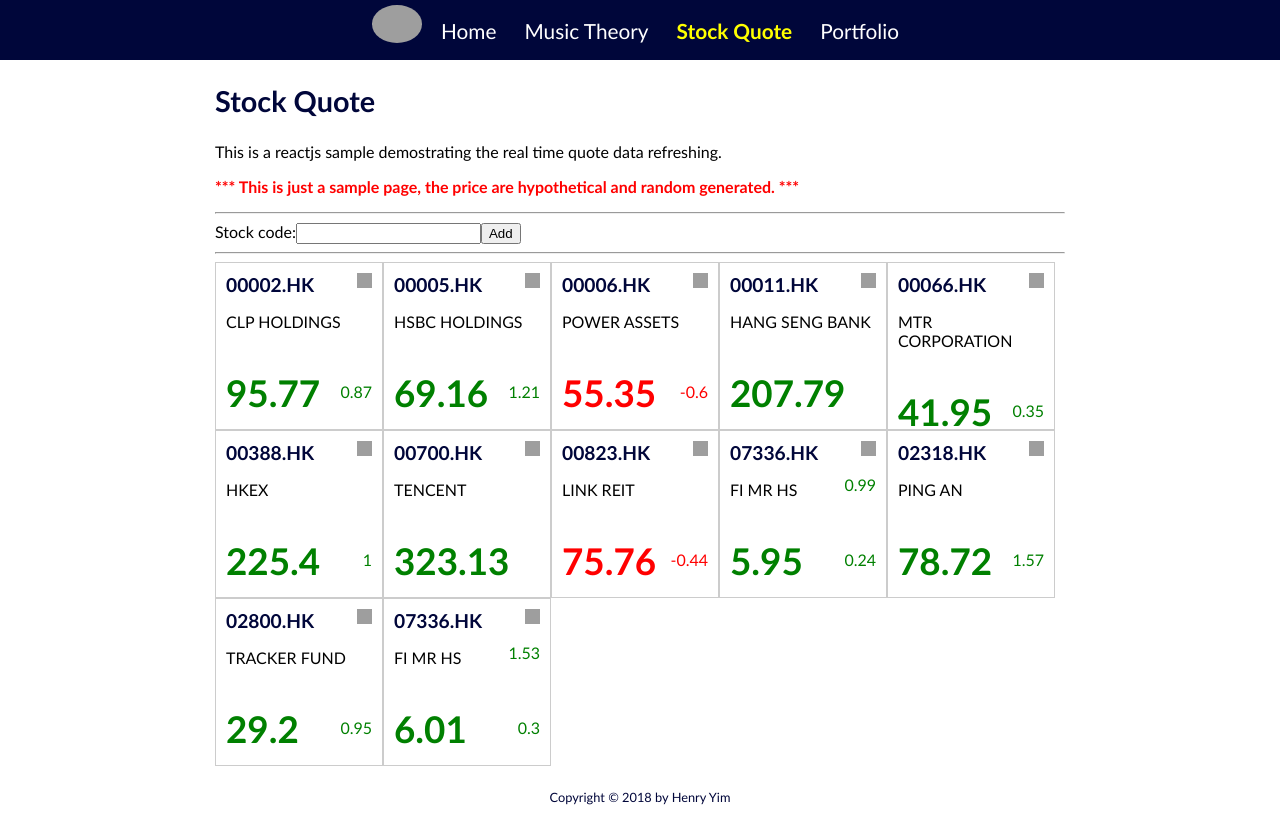
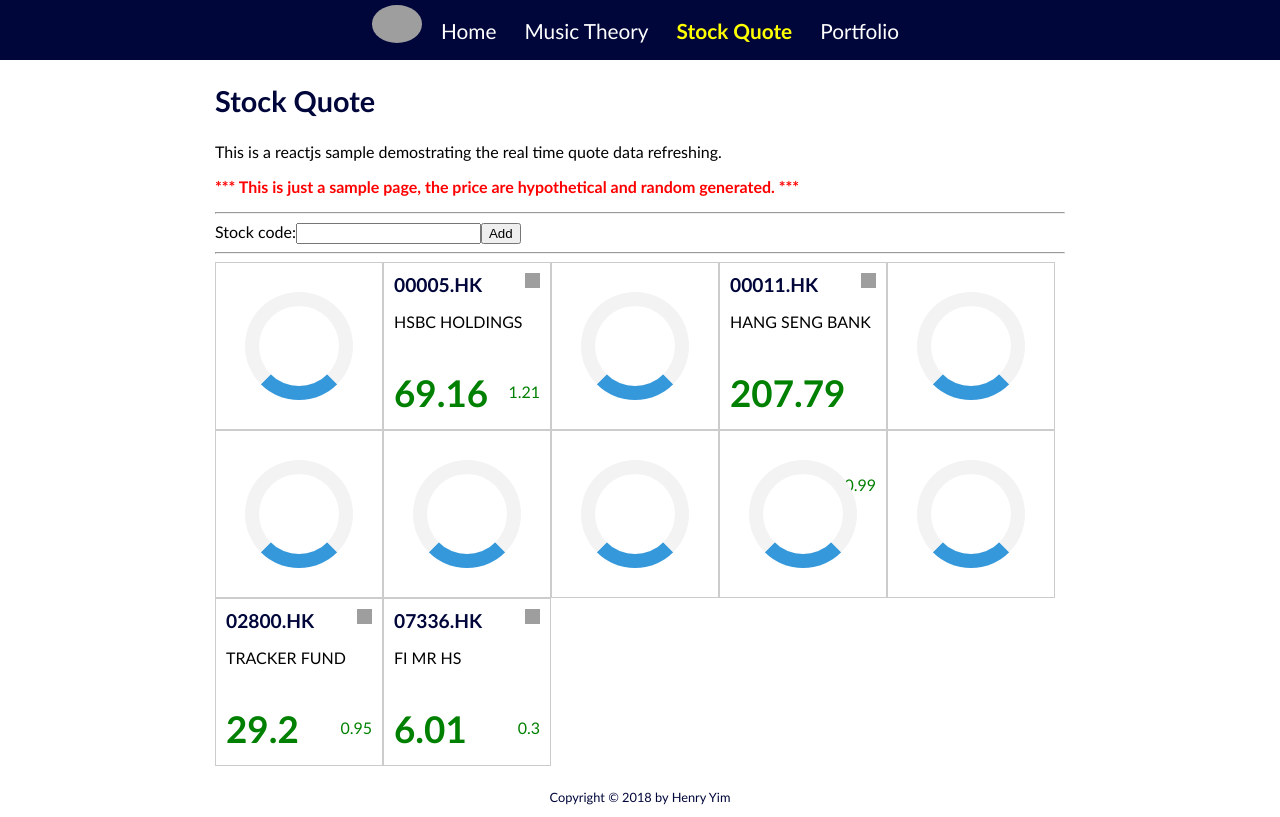
Before and after one commit to henryhkyim/henryhkyim, a React app: page /stockQuote in a window 1280 px wide. Built offline with nearby package versions, Linux system fonts and the light colour scheme; grey boxes are pictures that could not be loaded.

Commit message:
Add loading effect for stock quote

```diff
--- a/src/app/components/App.js
+++ b/src/app/components/App.js
@@ -20,6 +20,7 @@
 	render() {
 		let stockList = ["00002.HK", "00005.HK", "00006.HK", "00011.HK", "00066.HK", "00388.HK", "00700.HK", "00823.HK",
 		                 "07336.HK", "02318.HK", "02800.HK", "07336.HK"]
+		// let stockList = ["00002.HK"]
 		let portfolioStockList = ["00005.HK", "00006.HK", "02800.HK"]
 		let portfolio = [{stockCode: "00005.HK", stockQty: 800, stockPrice: 70},
 		                 {stockCode: "00006.HK", stockQty: 1500, stockPrice: 61.97},
--- a/src/app/components/stockquote/OneStockQuote.js
+++ b/src/app/components/stockquote/OneStockQuote.js
@@ -13,12 +13,15 @@
 		super(props)
 		const currentPrice = toTwoDecimal(getStockPrice(props.stock))
 		const prevClosePrice = toTwoDecimal(getPrevClosePrice(props.stock))
+
 		this.state = {
+			loading: true,
 			price: currentPrice,
 			priceChange: toTwoDecimal(currentPrice - prevClosePrice)
 		}
 		this.handleInterval = null
 		this.refreshPrice = this.refreshPrice.bind(this)
+		this.renderState = this.renderState.bind(this)
 	}
 
 	componentDidMount() {
@@ -33,9 +36,21 @@
 		const currentPrice = toTwoDecimal(getStockPrice(this.props.stock))
 		const prevClosePrice = toTwoDecimal(getPrevClosePrice(this.props.stock))
 		this.setState({
+			loading: false,
 			price: currentPrice,
 			priceChange: toTwoDecimal(currentPrice - prevClosePrice)
 		})
+	}
+
+	renderState() {
+		console.log(`this.state.loading ${this.state.loading}`)
+		return (
+			<div>
+				<p>state.loading: {this.state.loading ? "true" : "false"}</p>
+				<p>state.price: {this.state.price}</p>
+				<p>state.priceChange: {this.state.priceChange}</p>
+			</div>
+			)
 	}
 
 	render() {
@@ -51,12 +66,21 @@
 		  	            <h1 className={priceClass}>{this.state.price}</h1>
 									  <p className={priceClass}>{this.state.priceChange}</p>
 									</div>)
+		let loadingStyle = {display:"block"}
+		let quoteBoxContentStyle = {display: "none"}
+    if (!this.state.loading) {
+      loadingStyle = {display: "none"}
+      quoteBoxContentStyle = {display:"block"}
+    }
 		return (
 			<div className="quoteBox">
-				<img className="crossIcon" src="./images/cross_icon.jpg" onClick={() => this.props.handleDelete(this.props.stock)} />
-				<h3>{this.props.stock}</h3>
-				<p>{getStockDesc(this.props.stock)}</p>
-				{priceJsx}
+				<div className="loader" style={loadingStyle}></div>
+				<div className="quoteBoxContent" style={quoteBoxContentStyle}>
+					<img className="crossIcon" src="./images/cross_icon.jpg" onClick={() => this.props.handleDelete(this.props.stock)} />
+					<h3>{this.props.stock}</h3>
+					<p>{getStockDesc(this.props.stock)}</p>
+					{priceJsx}
+				</div>
 			</div>
 		)
 	}
--- a/src/app/css/stockquote/OneStockQuote.css
+++ b/src/app/css/stockquote/OneStockQuote.css
@@ -8,6 +8,12 @@
 
 .quoteBox h3 {
 	margin: 0px;
+}
+
+.quoteBoxContent {
+  position: relative;
+  width: 100%;
+  height: 100%;
 }
 
 .crossIcon {
@@ -40,3 +46,29 @@
 .quoteBoxBlack {
 	color: black;
 }
+
+.loader {
+  position: relative;
+  left: 13%;
+  top: 13%;
+  z-index: 1;
+  width: 100%;
+  height: 100%;
+  border: 14px solid #f3f3f3;
+  border-radius: 50%;
+  border-top: 14px solid #3498db;
+  width: 80px;
+  height: 80px;
+  -webkit-animation: spin 2s linear infinite;
+  animation: spin 2s linear infinite;
+}
+
+@-webkit-keyframes spin {
+  0% { -webkit-transform: rotate(0deg); }
+  100% { -webkit-transform: rotate(360deg); }
+}
+
+@keyframes spin {
+  0% { transform: rotate(0deg); }
+  100% { transform: rotate(360deg); }
+}
--- a/webpack.config.js
+++ b/webpack.config.js
@@ -5,7 +5,7 @@
 var SRC_DIR = path.resolve(__dirname, "src");
 
 var config = {
-	mode: 'production',
+	mode: 'development',
   entry: [
     SRC_DIR + "/app/index.js"
   ],
```
